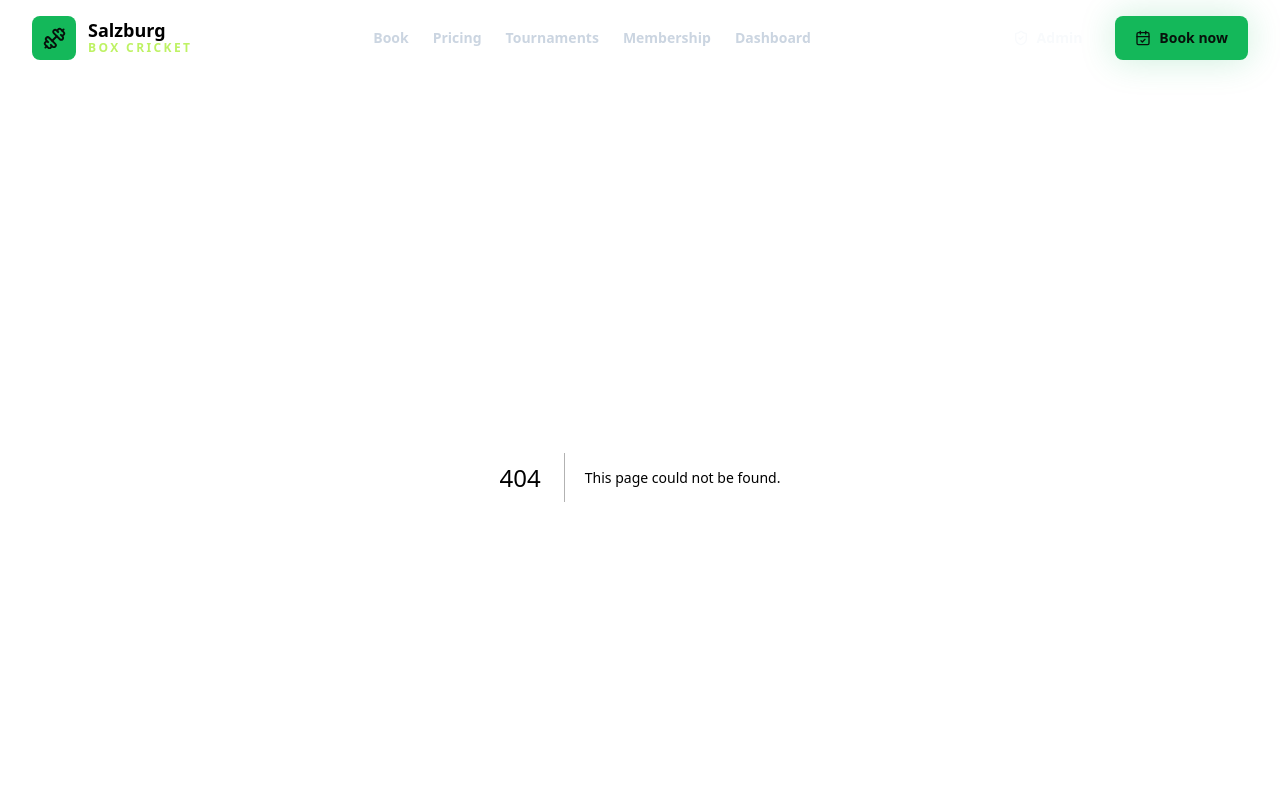
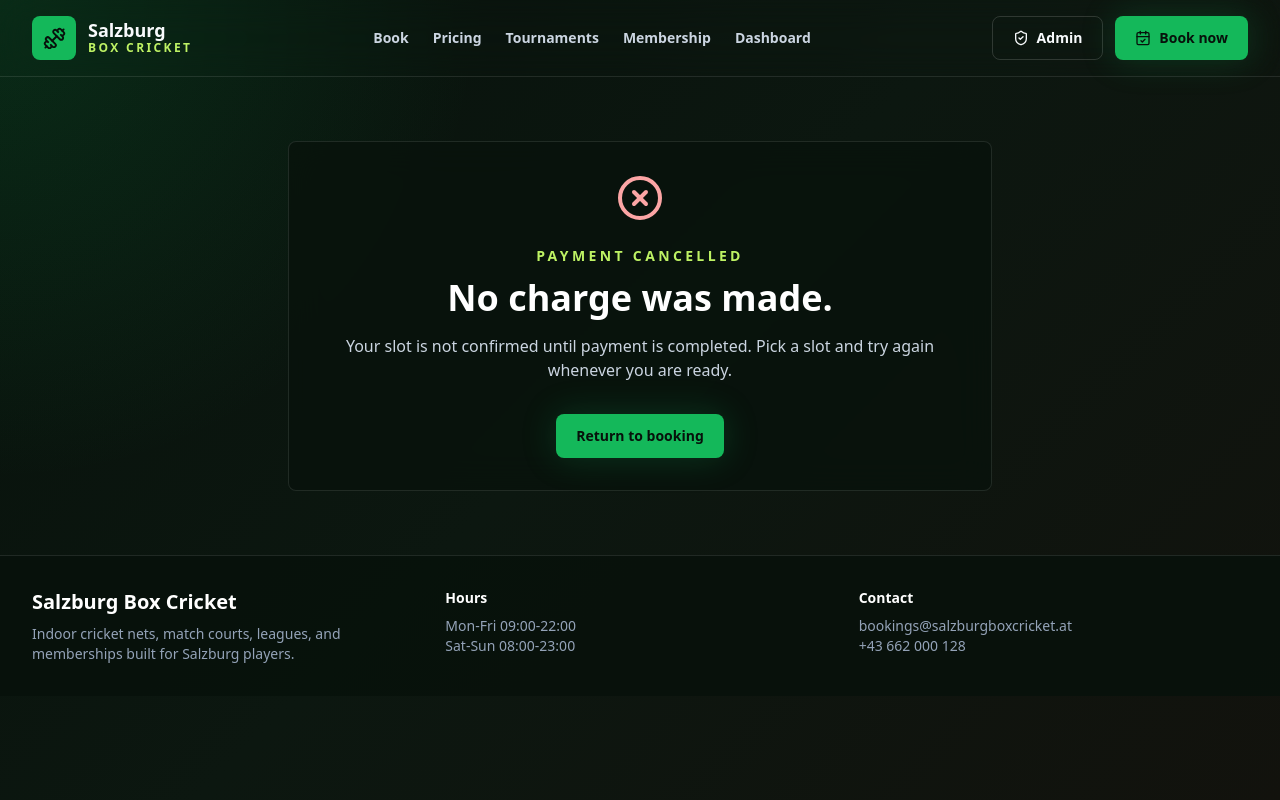
Before and after one commit to waisjawed-web/salzburg-box-cricket, a Next.js app: page /booking/cancel in a window 1280 px wide. Before the commit this address had no page. Shown: the top 800 px of the page. Built offline with nearby package versions, Linux system fonts and the light colour scheme.

Commit message:
Add booking payment cancel page

```diff
--- /dev/null
+++ b/app/booking/cancel/page.tsx
@@ -0,0 +1,18 @@
+import { XCircle } from "lucide-react";
+import { Button } from "@/components/button";
+
+export default function BookingCancelPage() {
+  return (
+    <div className="mx-auto max-w-3xl px-4 py-16 sm:px-6 lg:px-8">
+      <div className="surface rounded-lg p-8 text-center">
+        <XCircle className="mx-auto text-red-300" size={48} />
+        <p className="mt-6 text-sm font-black uppercase tracking-[0.24em] text-lime">Payment cancelled</p>
+        <h1 className="mt-3 font-[var(--font-display)] text-4xl font-black text-white">No charge was made.</h1>
+        <p className="mt-4 text-slate-300">Your slot is not confirmed until payment is completed. Pick a slot and try again whenever you are ready.</p>
+        <div className="mt-8">
+          <Button href="/booking">Return to booking</Button>
+        </div>
+      </div>
+    </div>
+  );
+}
```
